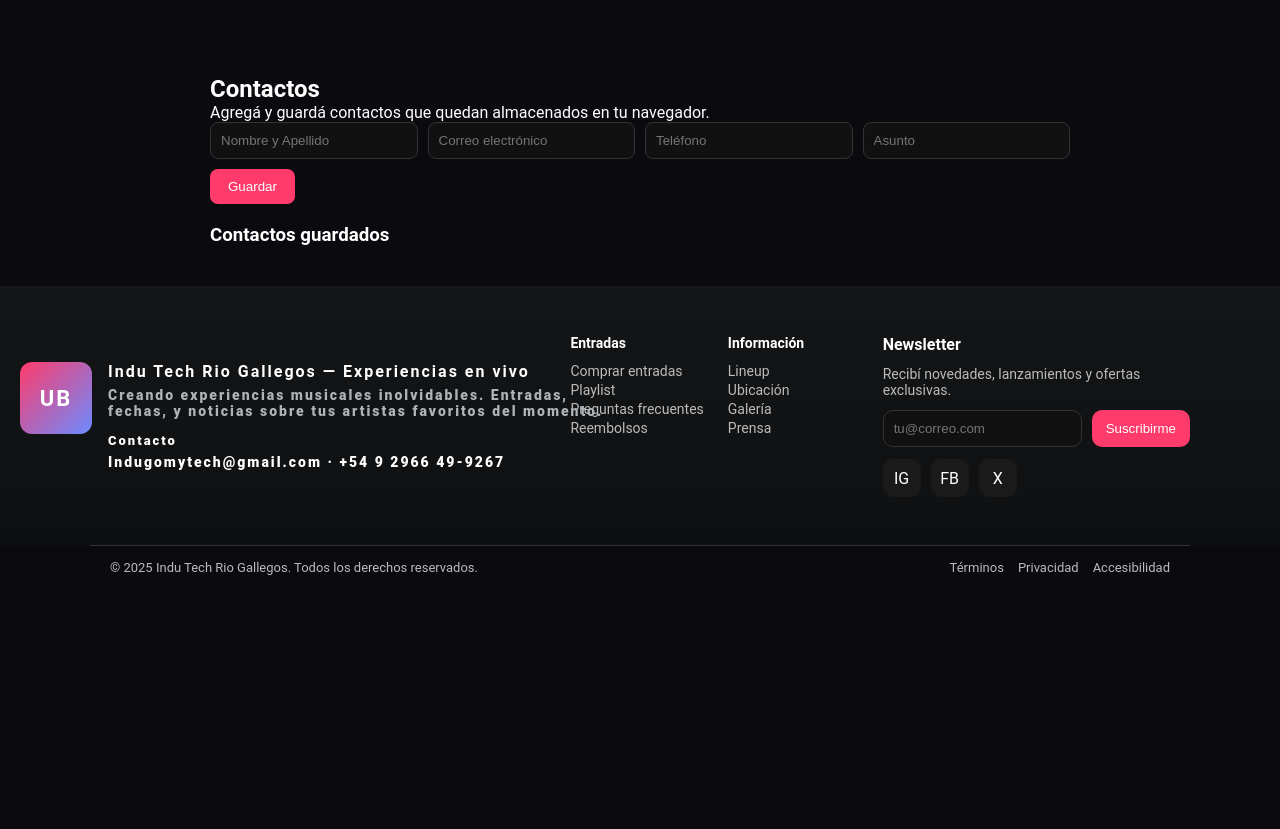
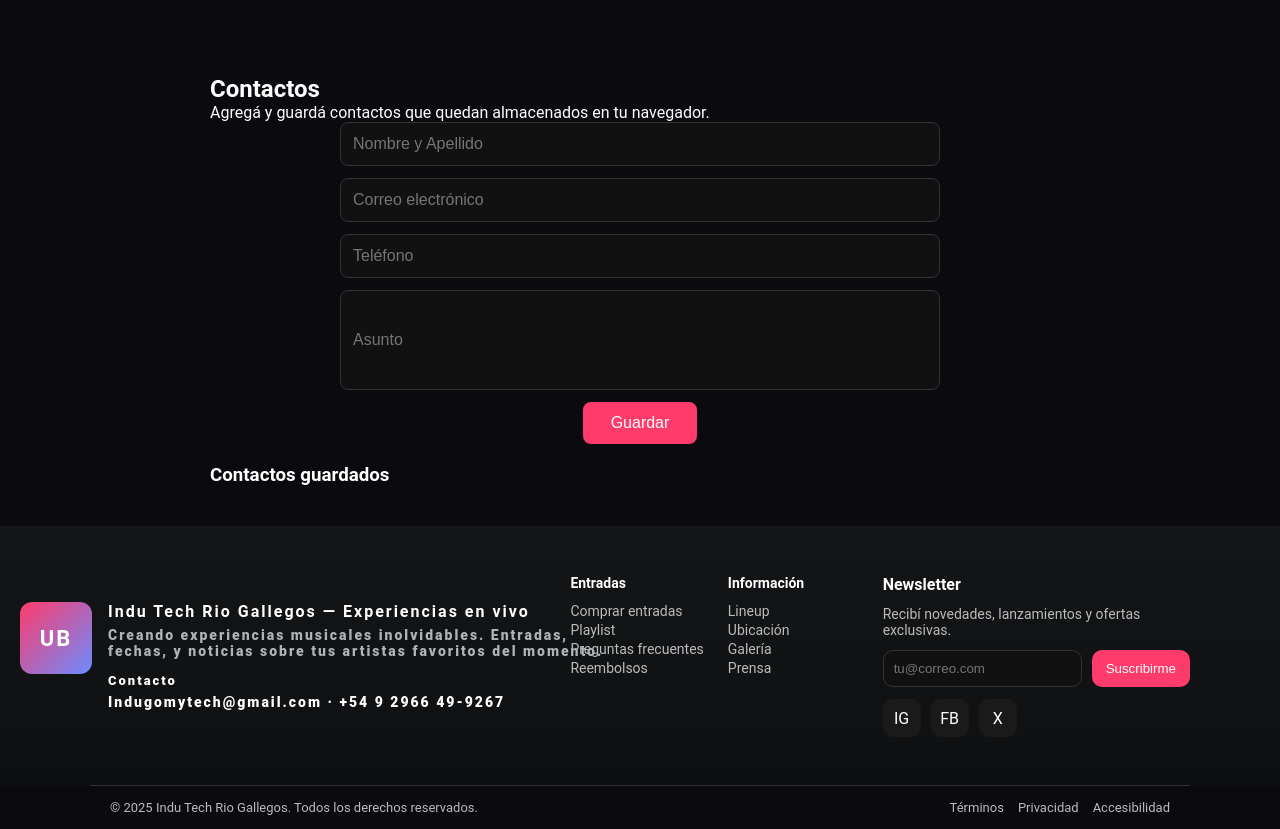
Before and after one commit to suwx7/Proyecto-ROCK-Programacion, a plain HTML site: page index.html in a window 1280 px wide. Shown: the part 1580-2409 px from the top of the page. Before the commit the page ends 2169 px from the top, so only its background shows below. Drawn offline with Linux system fonts and the light colour scheme.

Commit message:
footer terminado

```diff
--- a/styles.css
+++ b/styles.css
@@ -600,27 +600,38 @@ body {
 
 .contact-form {
     display: flex;
-    gap: 10px;
-    flex-wrap: wrap;
+    flex-direction: column;   /* <-- Uno abajo del otro */
+    gap: 12px;
+    align-items: center;      /* <-- Centra los elementos */
     margin-bottom: 20px;
 }
 
+
 .contact-form input {
-    flex: 1;
-    padding: 10px;
+    width: 80%;              /* <-- MUCHÍSIMO más ancho */
+    max-width: 600px;        /* <-- límite para que no se descontrole */
+    padding: 12px;
     border-radius: 8px;
     border: 1px solid #333;
     background: #111;
     color: white;
+    font-size: 16px;
+}
+#asunto {
+    height: 100px;        /* <-- más alto que el resto */
+    padding-top: 14px;
+    padding-bottom: 14px;
 }
 
 .contact-form button {
-    padding: 10px 18px;
+    align-self: center;       /* <-- Hace que quede centrado */
+    padding: 12px 28px;
     background: #ff3b6b;
     border: none;
     border-radius: 8px;
     color: white;
     cursor: pointer;
+    font-size: 16px;
 }
 
 .contact-list {
```
